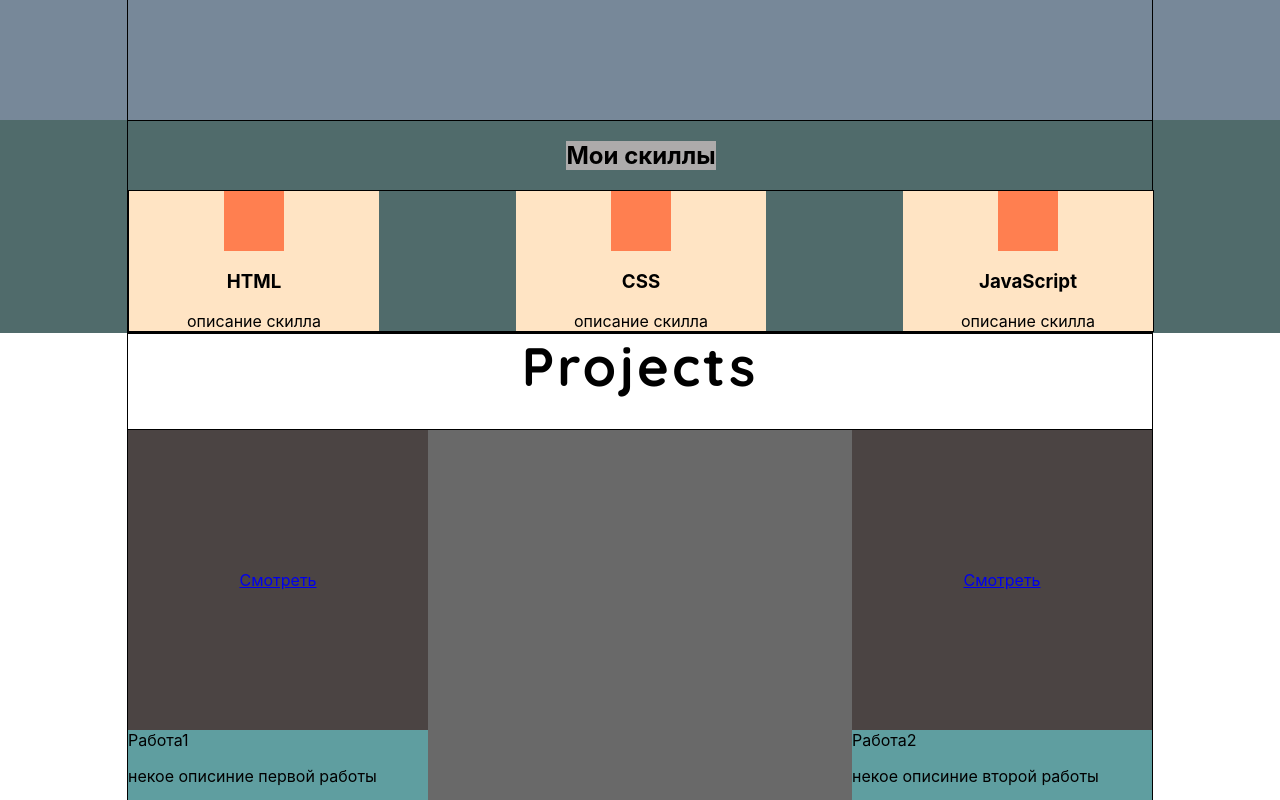
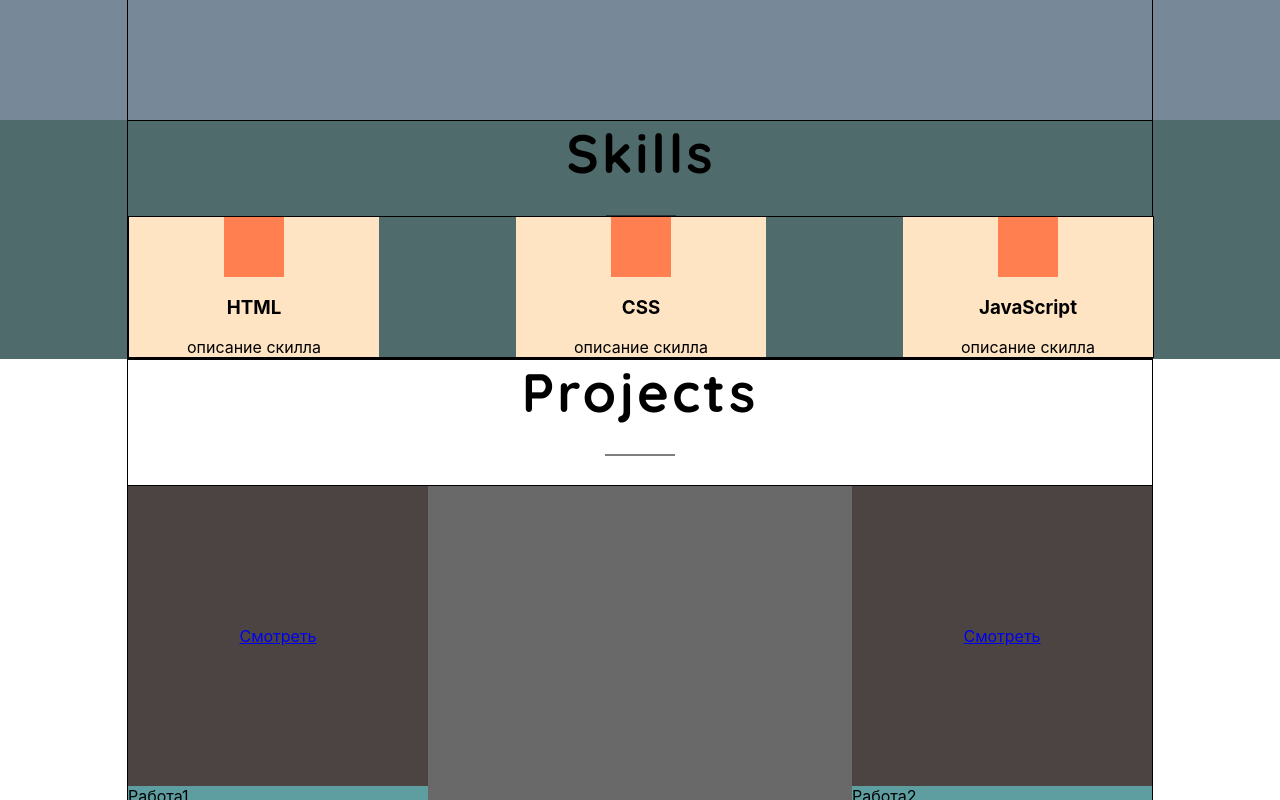
Before and after one commit to AndreySavchenkov/portfolio, a React (Create React App) app: page / in a window 1280 px wide. Shown: the part 760-1560 px from the top of the page. Built offline with nearby package versions, Linux system fonts and the light colour scheme.

Commit message:
add component Title

```diff
--- /dev/null
+++ b/src/common/components/Title/Title.module.css
@@ -0,0 +1,24 @@
+.title {
+    margin: 0 0 30px;
+    font-family: 'Quicksand', sans-serif;
+    font-weight: 600;
+    font-size: 36px;
+    line-height: 1.2;
+    letter-spacing: 3px;
+    position: relative;
+}
+
+.title h2 {
+    margin: 0;
+}
+
+.title::before {
+    position: absolute;
+    content: '';
+    width: 70px;
+    height: 1px;
+    background-color: black;
+    bottom: -30px;
+    left: 50%;
+    transform: translate(-50%, 50%);
+}
--- /dev/null
+++ b/src/common/components/Title/Title.tsx
@@ -0,0 +1,14 @@
+import React from "react";
+import style from './Title.module.css'
+
+type TitleType = {
+    text: string
+}
+
+export const Title = (props: TitleType) => {
+    return (
+        <div className={style.title}>
+            <h2>{props.text}</h2>
+        </div>
+    )
+}
--- a/src/contact/Contact.tsx
+++ b/src/contact/Contact.tsx
@@ -1,12 +1,13 @@
 import React from "react";
 import containerStyle from './../common/styles/Container.module.css';
 import style from './Contact.module.css';
+import {Title} from "../common/components/Title/Title";
 
 export const Contact = () => {
     return (
         <div className={style.contact}>
             <div className={`${containerStyle.container} ${style.container}`}>
-                <h3 className={style.title}>Контакты</h3>
+                <Title text={'Contacts'}/>
                 <form action="" className={style.form}>
                     <input type="text"/>
                     <input type="text"/>
--- a/src/skills/Skills.tsx
+++ b/src/skills/Skills.tsx
@@ -2,12 +2,13 @@ import React from "react";
 import styleContainer from './../common/styles/Container.module.css';
 import style from './Skills.module.css'
 import {Skill} from "./skill/Skill";
+import {Title} from "../common/components/Title/Title";
 
 export const Skills = () => {
     return (
         <div className={style.skillsBlock}>
             <div className={`${styleContainer.container} ${style.skillsContainer}`}>
-                <h2 className={style.title}>Мои скиллы</h2>
+                <Title text={'Skills'}/>
                 <div className={style.skills}>
                     <Skill title={'HTML'}
                            description={'описание скилла'}/>
--- a/src/works/Works.module.css
+++ b/src/works/Works.module.css
@@ -1,24 +1,12 @@
 .works {
     background-color: white;
 }
+
 .container {
     flex-direction: column;
     justify-content: flex-start;
     flex-wrap: nowrap;
 }
-.title {
-    margin: 0 0 30px;
-    font-family: 'Quicksand', sans-serif;
-    font-weight: 600;
-    font-size: 36px;
-    line-height: 1.2;
-    letter-spacing: 3px;
-}
-.title h2 {
-    margin: 0;
-}
-
-
 
 .worksContainer {
     border: 1px solid;
@@ -27,10 +15,11 @@
     display: flex;
     justify-content: space-between;
     flex-wrap: wrap;
+    margin-top: 30px;
 }
 
 @media screen and (max-width: 750px) {
-    .worksContainer{
+    .worksContainer {
         justify-content: center;
     }
 }
--- a/src/works/Works.tsx
+++ b/src/works/Works.tsx
@@ -2,14 +2,13 @@ import React from "react";
 import style from './Works.module.css'
 import {Work} from "./work/Work";
 import styleContainer from './../common/styles/Container.module.css'
+import {Title} from "../common/components/Title/Title";
 
 export const Works = () => {
     return (
         <div className={style.works}>
             <div className={`${styleContainer.container} ${style.container}`}>
-                <div className={style.title}>
-                    <h2>Projects</h2>
-                </div>
+                <Title text={'Projects'}/>
                 <div className={style.worksContainer}>
                     <Work title={'Работа1'} text={'некое описиние первой работы'} link={'#'}/>
                     <Work title={'Работа2'} text={'некое описиние второй работы'} link={'#'}/>
```
